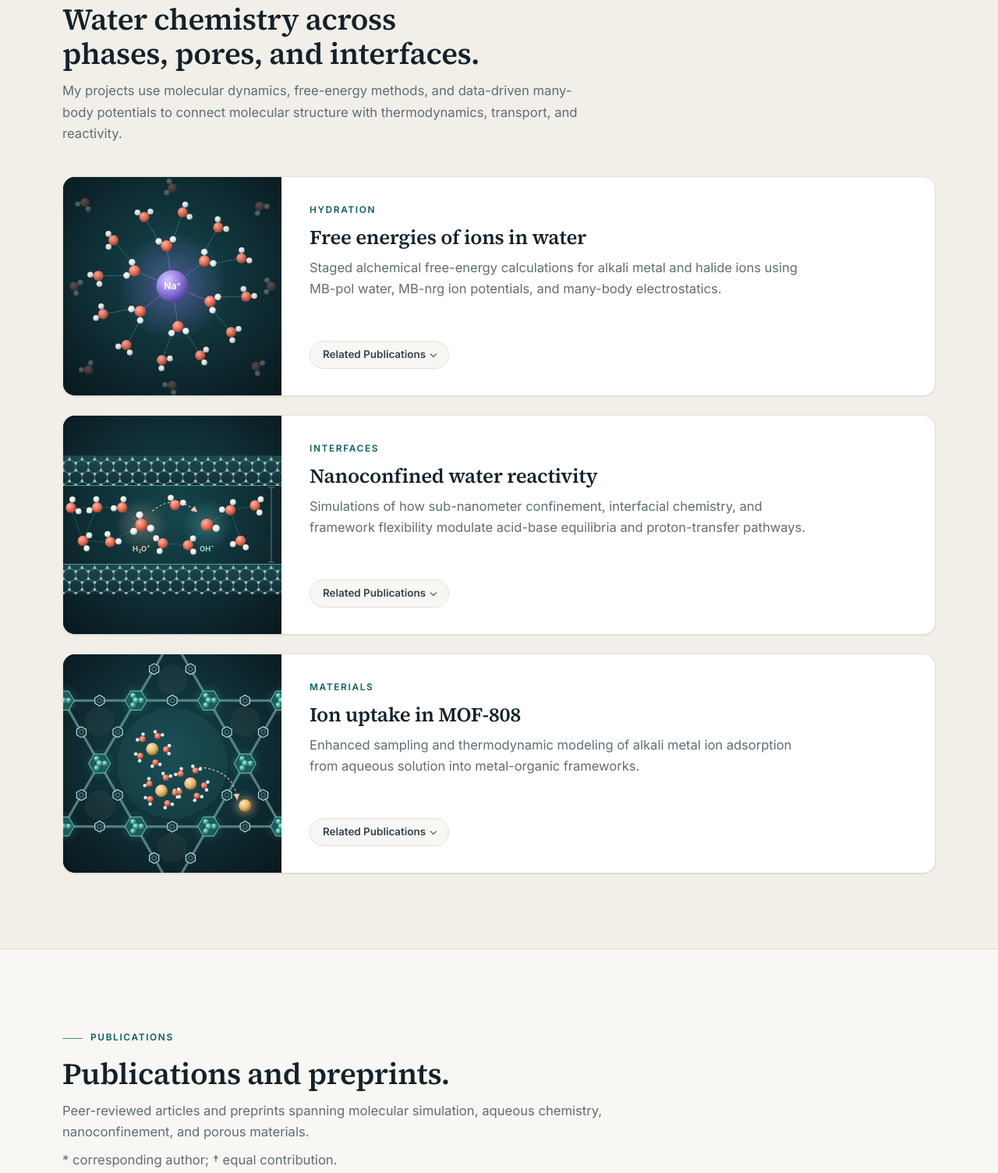
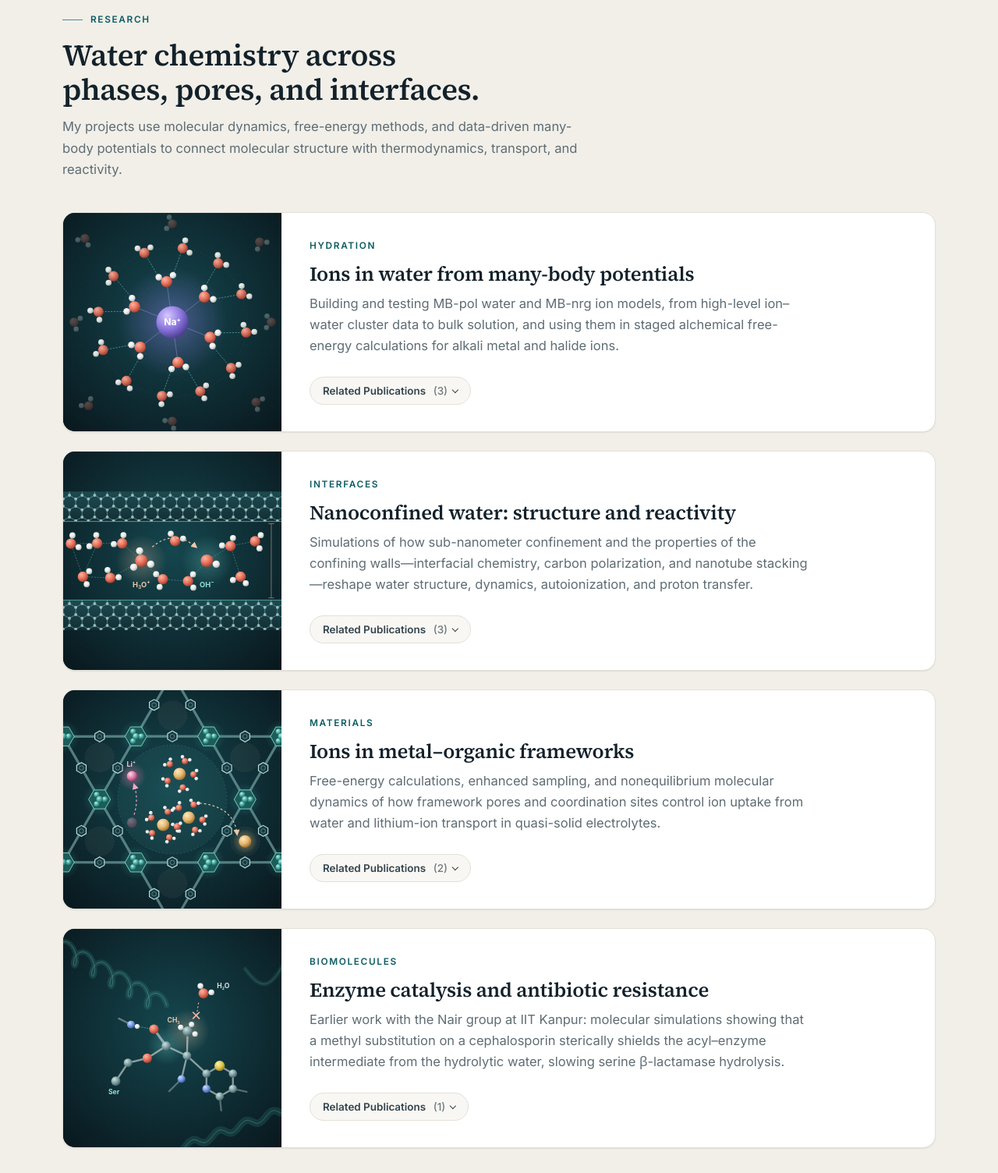
Before and after one commit to 24ssuman/personal_website, a plain HTML site: page index.html in a window 1280 px wide. Shown: the part 1576-3080 px from the top of the page at 78% size. Drawn offline with Linux system fonts and the light colour scheme.

Commit message:
Refresh research cards and related publications

```diff
--- a/index.html
+++ b/index.html
@@ -20,7 +20,7 @@
     />
     <meta property="og:type" content="website" />
     <meta property="og:title" content="Suman Saha | Computational Chemistry" />
-    <meta property="og:description" content="Ph.D. candidate at UC San Diego studying hydration thermodynamics, ion transport, nanoconfined water, and MOF adsorption with data-driven many-body potentials." />
+    <meta property="og:description" content="Ph.D. candidate at UC San Diego studying ion hydration, nanoconfined water, and ion uptake and transport in metal&ndash;organic frameworks with data-driven many-body potentials and molecular simulation." />
     <meta property="og:image" content="assets/suman-portrait.jpg" />
     <meta name="twitter:card" content="summary_large_image" />
     <link rel="icon" type="image/svg+xml" href="favicon.svg" />
@@ -31,7 +31,7 @@
       href="https://fonts.googleapis.com/css2?family=Inter:wght@400;500;600;700&family=Source+Serif+4:ital,opsz,wght@0,8..60,400;0,8..60,600;0,8..60,700;1,8..60,400&display=swap"
       rel="stylesheet"
     />
-    <link rel="stylesheet" href="style.css?v=20261107" />
+    <link rel="stylesheet" href="style.css?v=20261107d" />
   </head>
   <body>
     <a class="skip-link" href="#main">Skip to content</a>
@@ -102,6 +102,7 @@
               <li>Ion transport</li>
               <li>Nanoconfined water</li>
               <li>MOF adsorption</li>
+              <li>Enzyme catalysis</li>
               <li>Many-body potentials</li>
               <li>Machine learning</li>
             </ul>
@@ -149,18 +150,23 @@
               <img src="assets/research_hydration.svg?v=20261107" alt="Illustration of a sodium ion surrounded by its first and second shells of hydrogen-bonded water molecules" class="research-card-image" loading="lazy" decoding="async" />
               <div class="research-card-body">
                 <p class="card-kicker">Hydration</p>
-                <h3>Free energies of ions in water</h3>
+                <h3>Ions in water from many-body potentials</h3>
                 <p>
-                  Staged alchemical free-energy calculations for alkali metal and
-                  halide ions using MB-pol water, MB-nrg ion potentials, and
-                  many-body electrostatics.
+                  Building and testing MB-pol water and MB-nrg ion models, from
+                  high-level ion&ndash;water cluster data to bulk solution, and using
+                  them in staged alchemical free-energy calculations for alkali
+                  metal and halide ions.
                 </p>
                 <details class="related-pubs">
-                  <summary class="related-pubs-btn">Related Publications</summary>
+                  <summary class="related-pubs-btn">Related Publications <span class="pub-count">(3)</span></summary>
                   <ul class="related-pubs-list">
                     <li>
                       <a href="https://doi.org/10.1021/acs.jctc.6c00391" target="_blank" rel="noreferrer">Hydration Free Energies of Alkali Metal and Halide Ions from Data-Driven Many-Body Potentials</a>
                       <span class="related-pub-meta">J. Chem. Theory Comput. | 2026</span>
+                    </li>
+                    <li>
+                      <a href="https://doi.org/10.26434/chemrxiv.15008896/v2" target="_blank" rel="noreferrer">Single-Ion Hydration Through the Lens of Data-Driven Many-Body Potentials</a>
+                      <span class="related-pub-meta">ChemRxiv | 2026 <span class="pub-badge">Preprint</span></span>
                     </li>
                     <li>
                       <a href="https://doi.org/10.1021/acs.jctc.4c01005" target="_blank" rel="noreferrer">Current Status of the MB-pol Data-Driven Many-Body Potential for Predictive Simulations of Water Across Different Phases</a>
@@ -175,14 +181,15 @@
               <img src="assets/research_confinement.svg?v=20261107" alt="Illustration of a water monolayer confined between two carbon sheets, with proton transfer between hydronium and hydroxide ions" class="research-card-image" loading="lazy" decoding="async" />
               <div class="research-card-body">
                 <p class="card-kicker">Interfaces</p>
-                <h3>Nanoconfined water reactivity</h3>
+                <h3>Nanoconfined water: structure and reactivity</h3>
                 <p>
-                  Simulations of how sub-nanometer confinement, interfacial
-                  chemistry, and framework flexibility modulate acid-base equilibria
-                  and proton-transfer pathways.
+                  Simulations of how sub-nanometer confinement and the properties
+                  of the confining walls&mdash;interfacial chemistry, carbon
+                  polarization, and nanotube stacking&mdash;reshape water structure,
+                  dynamics, autoionization, and proton transfer.
                 </p>
                 <details class="related-pubs">
-                  <summary class="related-pubs-btn">Related Publications</summary>
+                  <summary class="related-pubs-btn">Related Publications <span class="pub-count">(3)</span></summary>
                   <ul class="related-pubs-list">
                     <li>
                       <a href="https://doi.org/10.1021/acsnano.5c17458" target="_blank" rel="noreferrer">Carbon Polarization and Carbon Nanotube Stacking Impacts the Behavior of Water in Nanoconfinement</a>
@@ -202,20 +209,49 @@
             </article>
 
             <article class="research-card reveal-item">
-              <img src="assets/research_uptake.svg?v=20261107" alt="Illustration of the MOF-808 framework with hydrated ions in a large pore and a dehydrated ion moving into a small pore" class="research-card-image" loading="lazy" decoding="async" />
+              <img src="assets/research_mof_ions.svg?v=20261107" alt="Illustration of a zirconium metal&ndash;organic framework with hydrated ions in a large pore, a dehydrated ion moving into a small pore, and a lithium ion hopping between linker sites" class="research-card-image" loading="lazy" decoding="async" />
               <div class="research-card-body">
                 <p class="card-kicker">Materials</p>
-                <h3>Ion uptake in MOF-808</h3>
+                <h3>Ions in metal&ndash;organic frameworks</h3>
                 <p>
-                  Enhanced sampling and thermodynamic modeling of alkali metal ion
-                  adsorption from aqueous solution into metal-organic frameworks.
+                  Free-energy calculations, enhanced sampling, and nonequilibrium
+                  molecular dynamics of how framework pores and coordination sites
+                  control ion uptake from water and lithium-ion transport in
+                  quasi-solid electrolytes.
                 </p>
                 <details class="related-pubs">
-                  <summary class="related-pubs-btn">Related Publications</summary>
+                  <summary class="related-pubs-btn">Related Publications <span class="pub-count">(2)</span></summary>
                   <ul class="related-pubs-list">
+                    <li>
+                      <a href="https://doi.org/10.26434/chemrxiv.15008063/v1" target="_blank" rel="noreferrer">Molecular Origins of Lithium-Ion Transport in the Anionic Metal&ndash;Organic Framework SU-102</a>
+                      <span class="related-pub-meta">ChemRxiv | 2026 <span class="pub-badge">Preprint</span></span>
+                    </li>
                     <li>
                       <a href="https://doi.org/10.1039/D5SC01596K" target="_blank" rel="noreferrer">Thermodynamics of Alkali Metal Ion Uptake from Aqueous Solution in MOF-808</a>
                       <span class="related-pub-meta">Chem. Sci. | 2025</span>
+                    </li>
+                  </ul>
+                </details>
+              </div>
+            </article>
+
+            <article class="research-card reveal-item">
+              <img src="assets/research_enzyme.svg?v=20261107" alt="Illustration of a serine &beta;-lactamase acyl&ndash;enzyme intermediate, where a methyl group blocks the hydrolytic water molecule from reaching the acyl carbon" class="research-card-image" loading="lazy" decoding="async" />
+              <div class="research-card-body">
+                <p class="card-kicker">Biomolecules</p>
+                <h3>Enzyme catalysis and antibiotic resistance</h3>
+                <p>
+                  Earlier work with the Nair group at IIT Kanpur: molecular
+                  simulations showing that a methyl substitution on a cephalosporin
+                  sterically shields the acyl&ndash;enzyme intermediate from the
+                  hydrolytic water, slowing serine &beta;-lactamase hydrolysis.
+                </p>
+                <details class="related-pubs">
+                  <summary class="related-pubs-btn">Related Publications <span class="pub-count">(1)</span></summary>
+                  <ul class="related-pubs-list">
+                    <li>
+                      <a href="https://doi.org/10.1002/cphc.70414" target="_blank" rel="noreferrer">Steric Induced Inhibition of Serine &beta;-Lactamase Catalyzed Hydrolysis</a>
+                      <span class="related-pub-meta">ChemPhysChem | 2026</span>
                     </li>
                   </ul>
                 </details>
--- a/style.css
+++ b/style.css
@@ -897,6 +897,25 @@ sub {
   font-weight: 600;
   letter-spacing: 0.08em;
   text-transform: uppercase;
+}
+
+.pub-badge {
+  display: inline-block;
+  margin-left: 0.4rem;
+  padding: 0.08rem 0.45rem;
+  color: var(--accent-strong);
+  background: var(--accent-soft);
+  border: 1px solid rgba(13, 92, 99, 0.25);
+  border-radius: 999px;
+  font-size: 0.64rem;
+  letter-spacing: 0.08em;
+  vertical-align: 0.05em;
+}
+
+.pub-count {
+  margin-left: 0.15rem;
+  font-weight: 500;
+  opacity: 0.7;
 }
 
 /* --- Publications -------------------------------------------------------- */
```
Also changed, not shown: assets/research_enzyme.svg (added), assets/research_mof_ions.svg (added), 1 other file.
